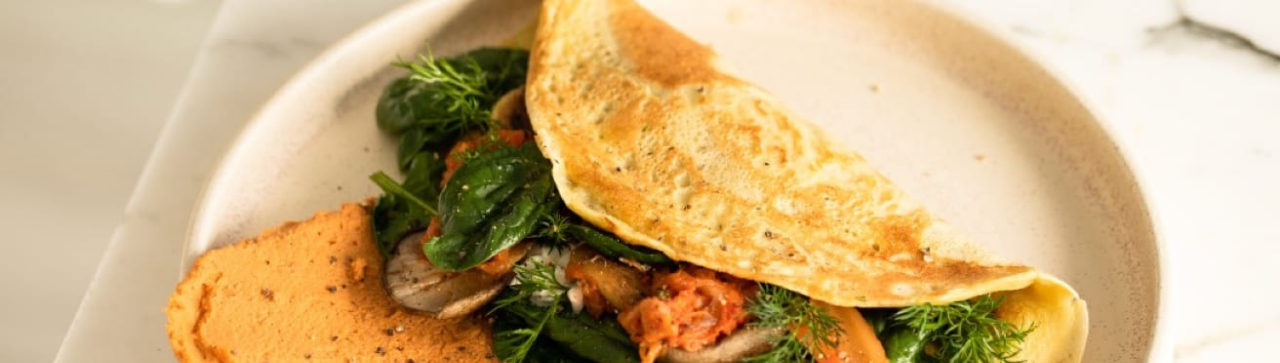
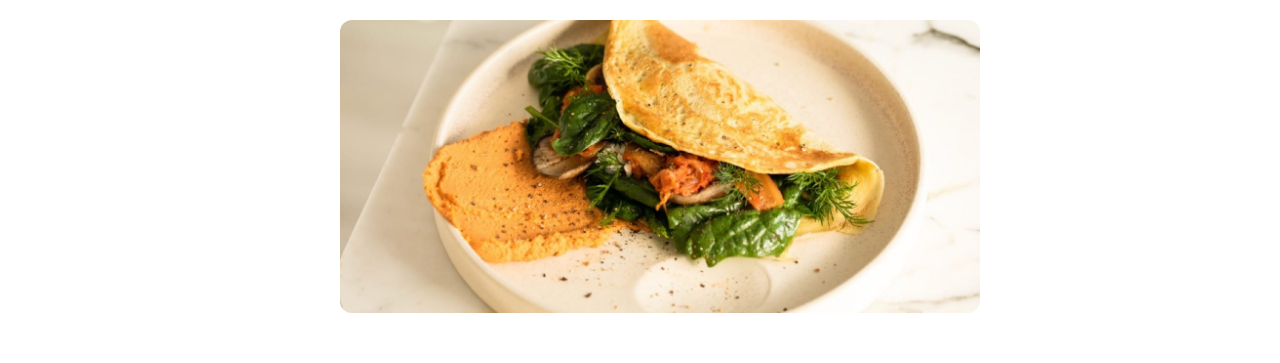
Before and after one commit to TimovandenBerg/TailwindCSS-Oefening-Recipe, a website: page src/index.html in a window 1280 px wide. Shown: the top 363 px of the page. Drawn offline with Linux system fonts and the light colour scheme.

Commit message:
responsive body and image

```diff
--- a/src/index.html
+++ b/src/index.html
@@ -22,6 +22,7 @@
   </head>
   <body>
     <img
+      class="md:m-5 md:rounded-xl"
       src="./assets/img/image-omelette.jpeg"
       alt="image of omelette" />
     <section class="p-5">
--- a/src/main.css
+++ b/src/main.css
@@ -9,6 +9,18 @@
   padding: 0;
   margin: 0;
   box-sizing: border-box;
+}
+
+body {
+  width: 100%;
+  margin: 0 auto;
+
+  @media screen and (min-width: 768px) {
+    width: 70%;
+  }
+  @media screen and (min-width: 1024px) {
+    width: 50%;
+  }
 }
 
 img,
```
Also changed, not shown: src/output.css.
